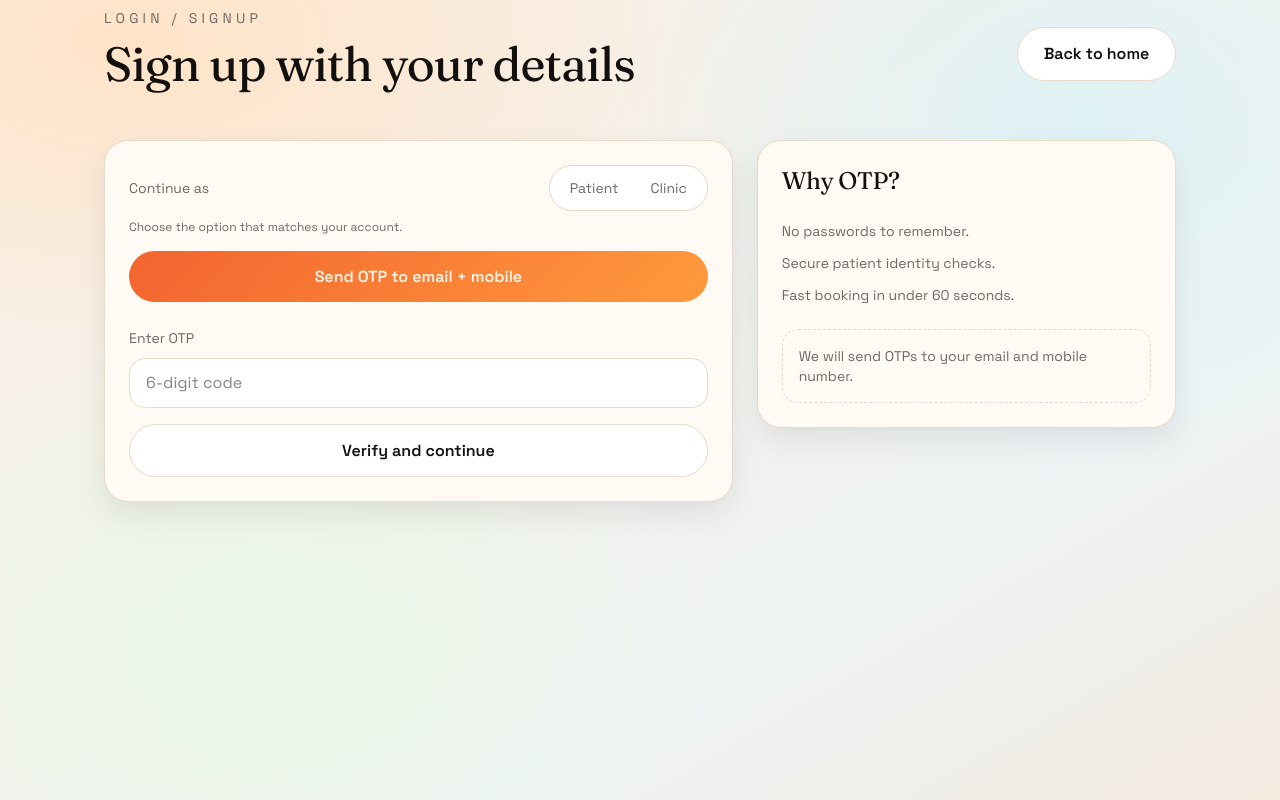
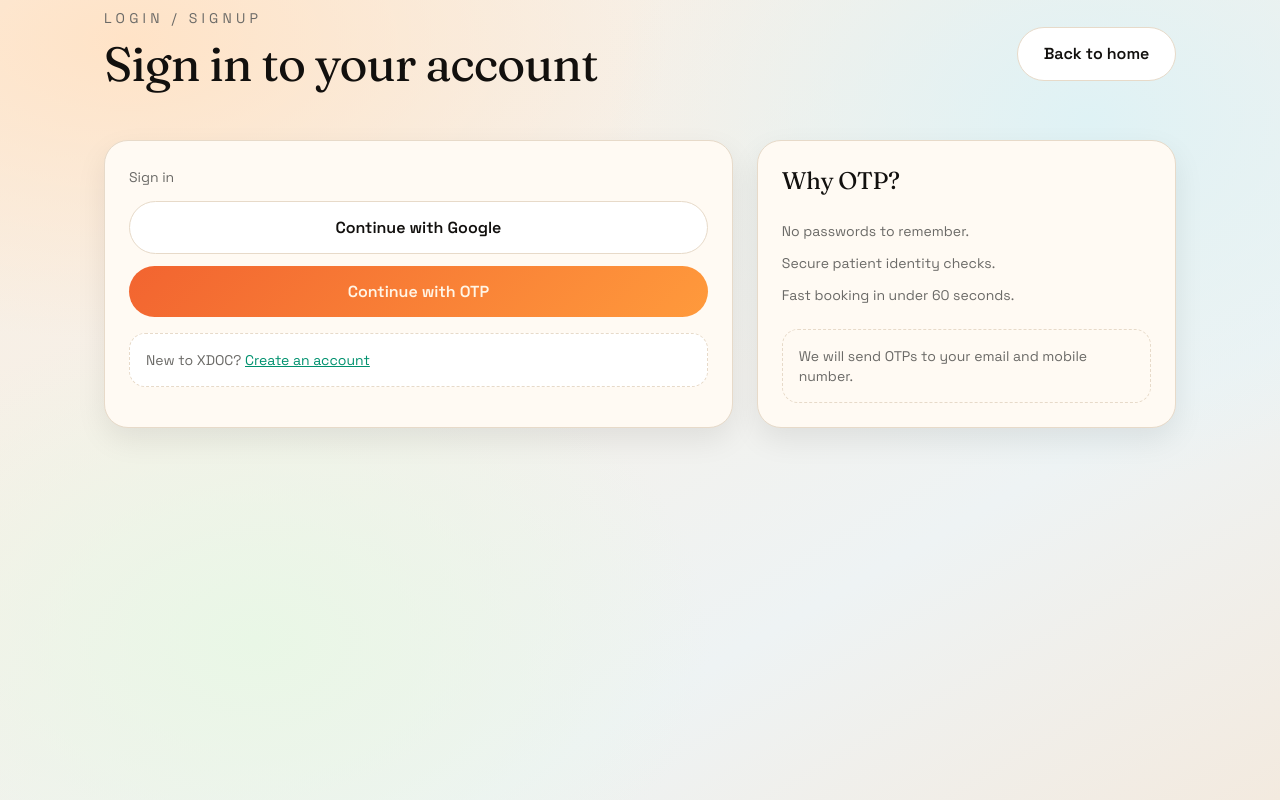
Before and after one commit to moyukh229197/XDOC, a Next.js app: page /auth in a window 1280 px wide. Built offline with nearby package versions, Linux system fonts and the light colour scheme.

Commit message:
Fix auth page flow and JSX errors

```diff
--- a/src/app/auth/page.tsx
+++ b/src/app/auth/page.tsx
@@ -5,6 +5,7 @@ import { useRouter } from "next/navigation";
 import { useState } from "react";
 
 export default function AuthPage() {
+  const [step, setStep] = useState<"login" | "signup">("login");
   const [accountType, setAccountType] = useState<"patient" | "clinic" | null>(
     null
   );
@@ -41,7 +42,9 @@ export default function AuthPage() {
           <p className="text-sm uppercase tracking-[0.3em] text-[color:var(--muted)]">
             Login / Signup
           </p>
-          <h1 className="section-title">Sign up with your details</h1>
+          <h1 className="section-title">
+            {step === "login" ? "Sign in to your account" : "Sign up with your details"}
+          </h1>
         </div>
         <Link className="button-outline" href="/">
           Back to home
@@ -50,7 +53,52 @@ export default function AuthPage() {
 
       <div className="mt-10 grid gap-6 lg:grid-cols-[1.2fr_0.8fr]">
         <div className="card">
-          <div className="grid gap-4">
+          {step === "login" ? (
+            <div className="grid gap-4">
+              <div>
+                <label className="text-sm text-[color:var(--muted)]">Sign in</label>
+                <div className="mt-3 grid gap-3">
+                  <button
+                    type="button"
+                    className="button-outline w-full justify-center"
+                    onClick={() => {
+                      window.localStorage.setItem(
+                        "xdoc-user",
+                        JSON.stringify({ name: "Google User", gender: "other", role: "patient" })
+                      );
+                      window.location.href = "/";
+                    }}
+                  >
+                    Continue with Google
+                  </button>
+                  <button
+                    type="button"
+                    className="button-primary w-full justify-center"
+                    onClick={() => {
+                      setStep("signup");
+                      setAccountType("patient");
+                    }}
+                  >
+                    Continue with OTP
+                  </button>
+                </div>
+              </div>
+              <div className="rounded-2xl border border-dashed border-[color:var(--stroke)] bg-white p-4 text-sm text-[color:var(--muted)]">
+                New to XDOC?{" "}
+                <button
+                  type="button"
+                  className="text-[color:var(--accent-3)] underline"
+                  onClick={() => setStep("signup")}
+                >
+                  Create an account
+                </button>
+              </div>
+            </div>
+          ) : null}
+
+          {step === "signup" ? (
+            <>
+              <div className="grid gap-4">
             <div>
               <div className="flex flex-wrap items-center justify-between gap-3">
                 <label className="text-sm text-[color:var(--muted)]">
@@ -267,8 +315,8 @@ export default function AuthPage() {
                 OTP sent to {email} and {phone}.
               </p>
             ) : null}
-          </div>
-          <div className="mt-6 grid gap-4">
+              </div>
+              <div className="mt-6 grid gap-4">
             <div>
               <label className="text-sm text-[color:var(--muted)]">Enter OTP</label>
               <input
@@ -306,7 +354,9 @@ export default function AuthPage() {
             {status === "verified" ? (
               <p className="text-sm text-[color:var(--accent-3)]">Verified! You&apos;re logged in.</p>
             ) : null}
-          </div>
+              </div>
+            </>
+          ) : null}
         </div>
 
         <aside className="card h-fit">
```
